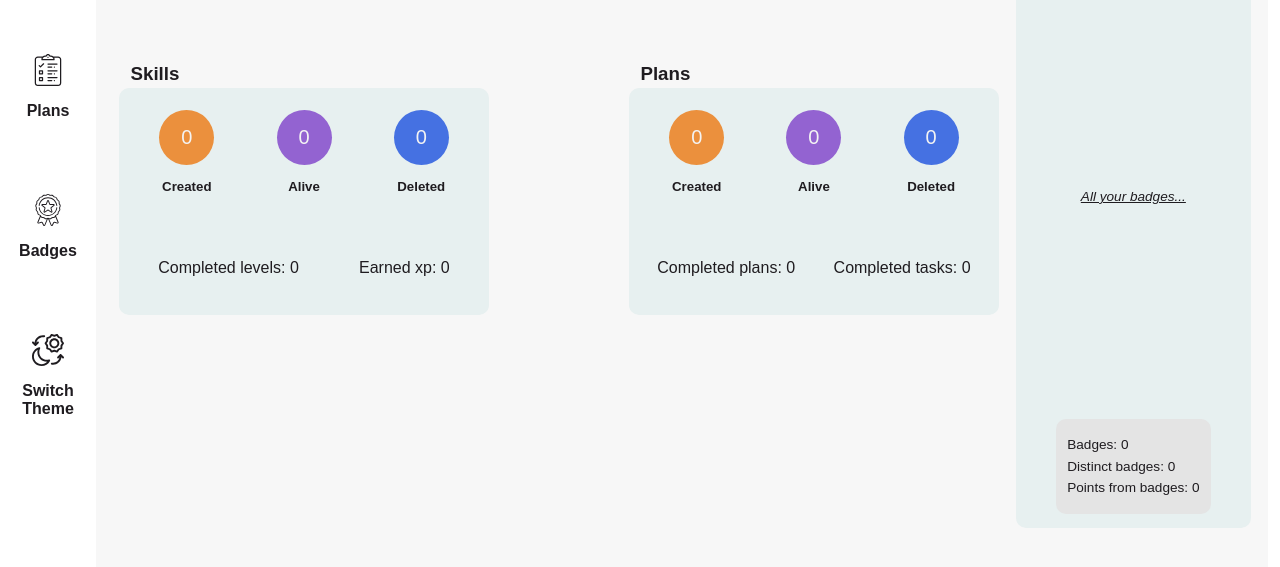
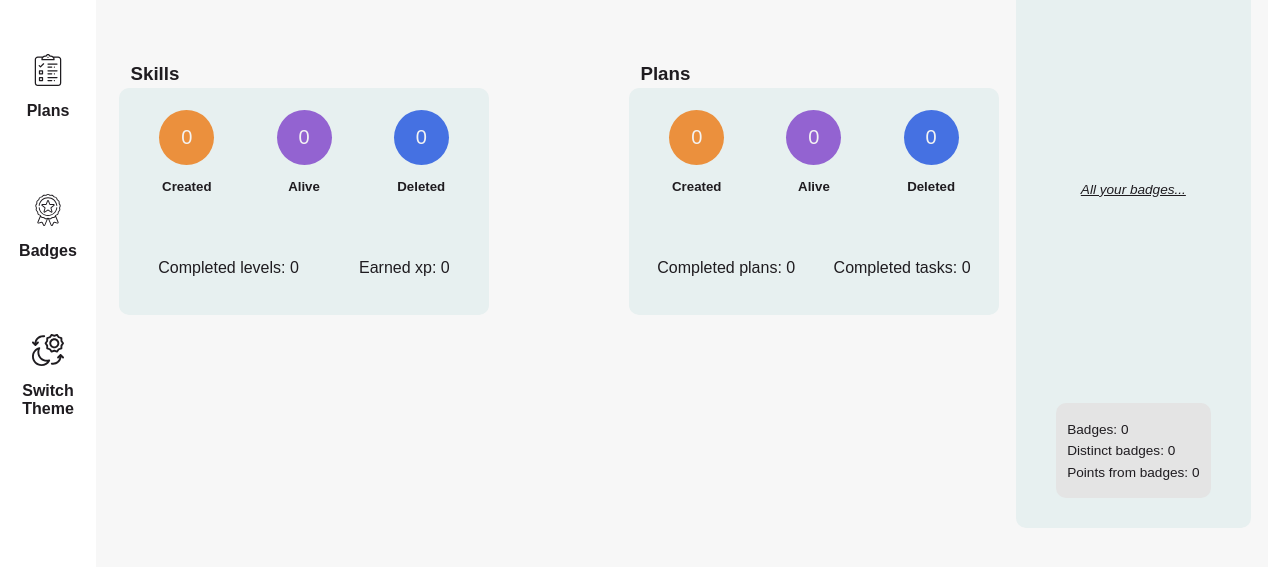
Before and after one commit to JustLearningThings/Progresser, a React app in the folder client/: page /dashboard/profile in a window 1280 px wide. Shown: the part 201-768 px from the top of the page. Built offline with nearby package versions, Linux system fonts and the light colour scheme; no server answers; sample sign-in values are in the browser's storage; a web font is replaced by a local one.

Commit message:
fixed height

```diff
--- a/client/src/components/dashboard/profile/Profile.css
+++ b/client/src/components/dashboard/profile/Profile.css
@@ -114,7 +114,7 @@
 
 #badges-stats-collection-container {
     width: 100%;
-    height: 72.5%;
+    height: 70%;
 }
 
 #badges-stats-collection {
```
